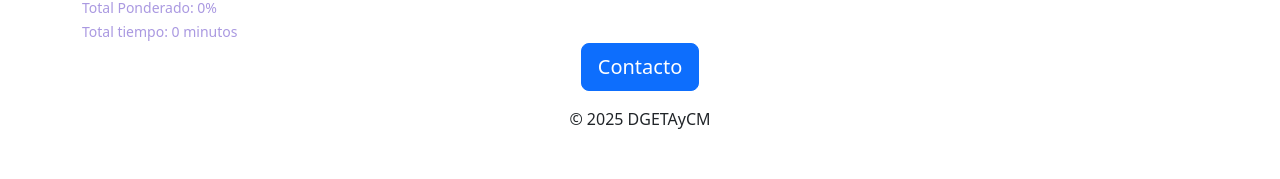
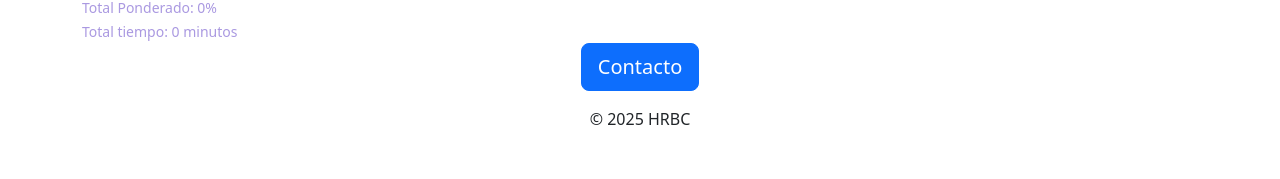
Before and after one commit to renebec/Math1-2025, a Flask app: template templates/home.html in a window 1280 px wide. Shown: the part 985-1164 px from the top of the page. Run offline with Flask 3, Linux system fonts and the light colour scheme; the template is opened without the code that fills it, so the values that code supplies are empty.

Commit message:
footer name

```diff
--- a/templates/home.html
+++ b/templates/home.html
@@ -241,7 +241,7 @@
         </div>
     </main>
     <footer>
-        <p class="mt-3 mb-5 text-center">&copy; 2025 DGETAyCM</p>
+        <p class="mt-3 mb-5 text-center">&copy; 2025 HRBC</p>
     </footer>
 </body>
 </html>
```
